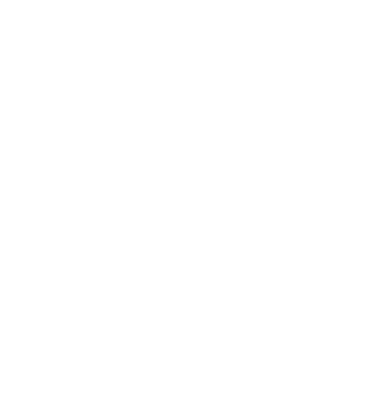
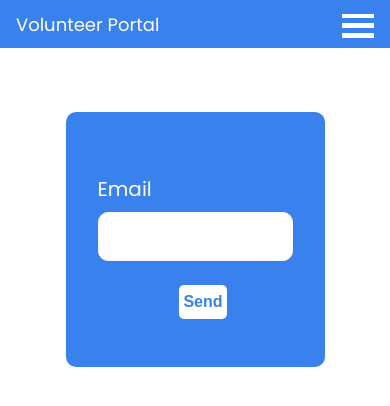
Before and after one commit to SankalpKadam/volunteer_program, a React (Create React App) app: page /forgotpasswd in a window 390 px wide. Before the commit this address had no page. Shown: the top 406 px of the page. Built offline with nearby package versions, Linux system fonts and the light colour scheme.

Commit message:
completed responsive forgot password page

```diff
--- a/src/App.js
+++ b/src/App.js
@@ -6,6 +6,7 @@ import Services from './pages/Services';
 import Contact from './pages/Contact';
 import Login from './pages/Login';
 import Register from './pages/Register';
+import Forgotpassword from './pages/Forgotpassword';
 function App() {
   return (
     <Routes>
@@ -15,6 +16,7 @@ function App() {
       <Route path='/services' element={<Services/>}/>
       <Route path='/login' element={<Login/>}/>
       <Route path='/register' element={<Register/>}/>
+      <Route path='/forgotpasswd' element={<Forgotpassword/>}/>
     </Routes>
   );
 }
--- /dev/null
+++ b/src/components/ForgotPasswordPage/Forgotpasswordpage.css
@@ -0,0 +1,44 @@
+.forgotpasswordpage{
+    overflow-x: hidden;
+    width: 100%;
+    height: auto;
+}
+.forgotpasswordpage__content{
+    display: flex;
+    flex-direction: column;
+    align-items: center;
+    justify-content: center;
+    margin: 4rem 0;
+}
+.forgotpasswordpage__form{
+    display: block;
+    align-items: center;
+    flex-direction: column;
+    text-align: center;
+    width: 100%;
+}
+.forgotpasswordpage__data{
+    font-size: var(--text-xl);
+    background-color: var(--background-color);
+    padding: 2rem;
+    border-radius: 10px;
+    width: 50%;
+    display: flex;
+    flex-direction: column;
+}
+.forgotpasswordpage__resetText{
+    margin: 1rem 0;
+    font-size: var(--text-xl);
+    display: none;
+}
+
+@media screen and (max-width:767px) {
+    .forgotpasswordpage__resetText{
+        padding: 0.5rem 0;
+        font-size: var(--text-base);
+    }
+}
+
+.showText{
+    display: block;
+}
--- /dev/null
+++ b/src/components/ForgotPasswordPage/Forgotpasswordpage.jsx
@@ -0,0 +1,39 @@
+import React, { useEffect, useRef, useState } from 'react'
+import Navbar from '../universalComponents/Navbar/Navbar'
+import './Forgotpasswordpage.css'
+const Forgotpasswordpage = () => {
+    const textRef = useRef();
+    const [mailSent, setMailSent] = useState(false)
+    const showText = (e)=>{
+        console.log(e.target);
+       setMailSent(true)
+       e.preventDefault()
+    }
+    useEffect(()=>{
+        if(mailSent){
+            textRef.current.classList.add('showText')
+        }
+    },[mailSent])
+    return (
+        <div className='forgotpasswordpage'>
+            <Navbar items={["Login"]} />
+            <div className='forgotpasswordpage__content'>
+                <div className="forgotpasswordpage__data">
+
+                    <form className='forgotpasswordpage__form'>
+                        <label htmlFor="" className='registerpage__label'>
+                            <span className='spanStyle'>Email</span>
+                            <input type="email" name="" pattern=".+@example\.com" id="emailaddress" className='registerpage__input' required={true} />
+                        </label>
+                        <button type="submit" className='registerpage__submitBtn' onClick={showText}>Send</button>
+                    </form>
+                </div>
+                <div className='forgotpasswordpage__resetText' ref={textRef}>
+                    If this email address exists, then a link has been sent to you to reset your password.
+                </div>
+            </div>
+        </div>
+    )
+}
+
+export default Forgotpasswordpage
--- /dev/null
+++ b/src/pages/Forgotpassword.jsx
@@ -0,0 +1,12 @@
+import React from 'react'
+import Forgotpasswordpage from '../components/ForgotPasswordPage/Forgotpasswordpage'
+
+const Forgotpassword = () => {
+  return (
+    <div>
+      <Forgotpasswordpage/>
+    </div>
+  )
+}
+
+export default Forgotpassword
```
